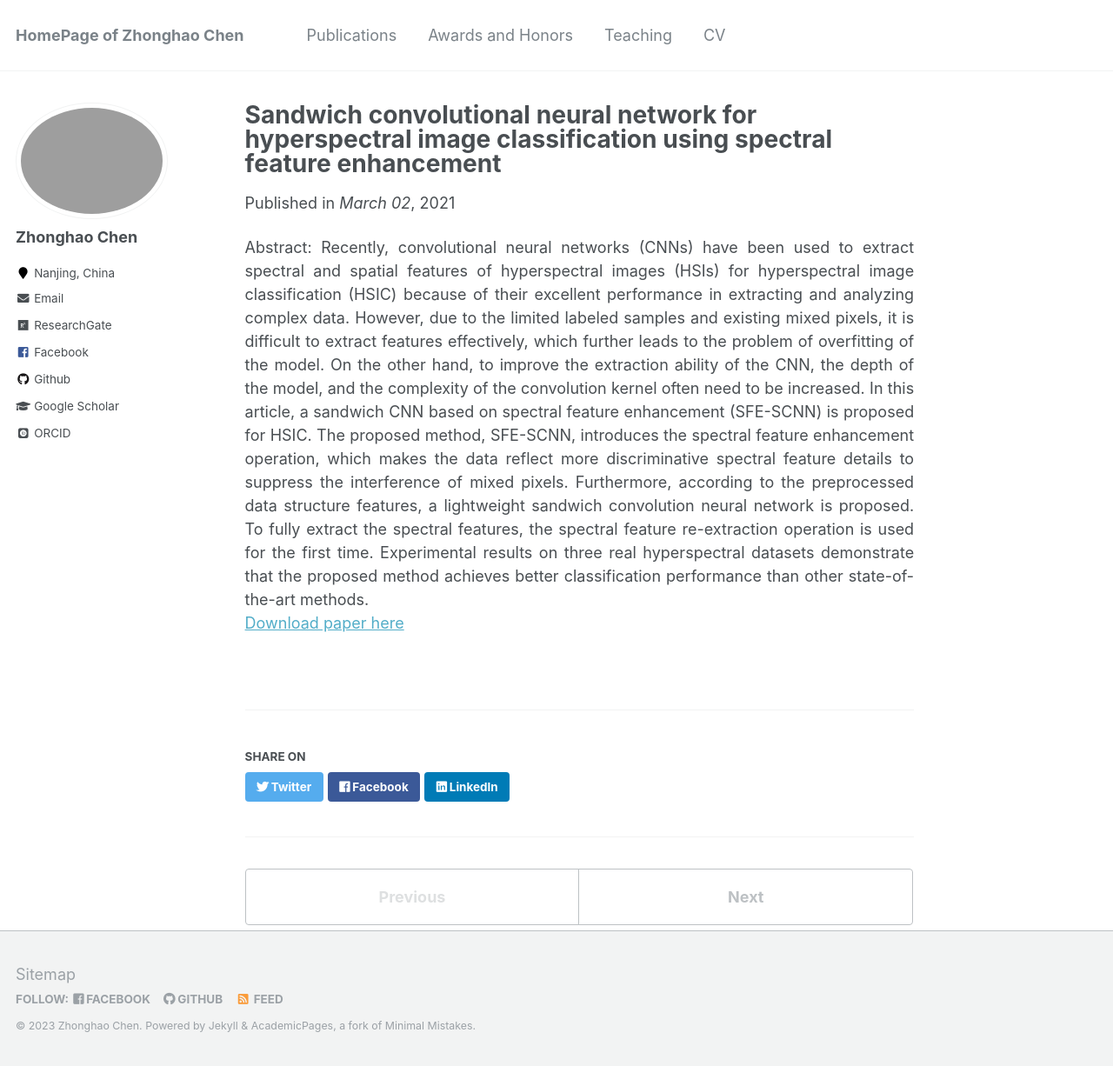
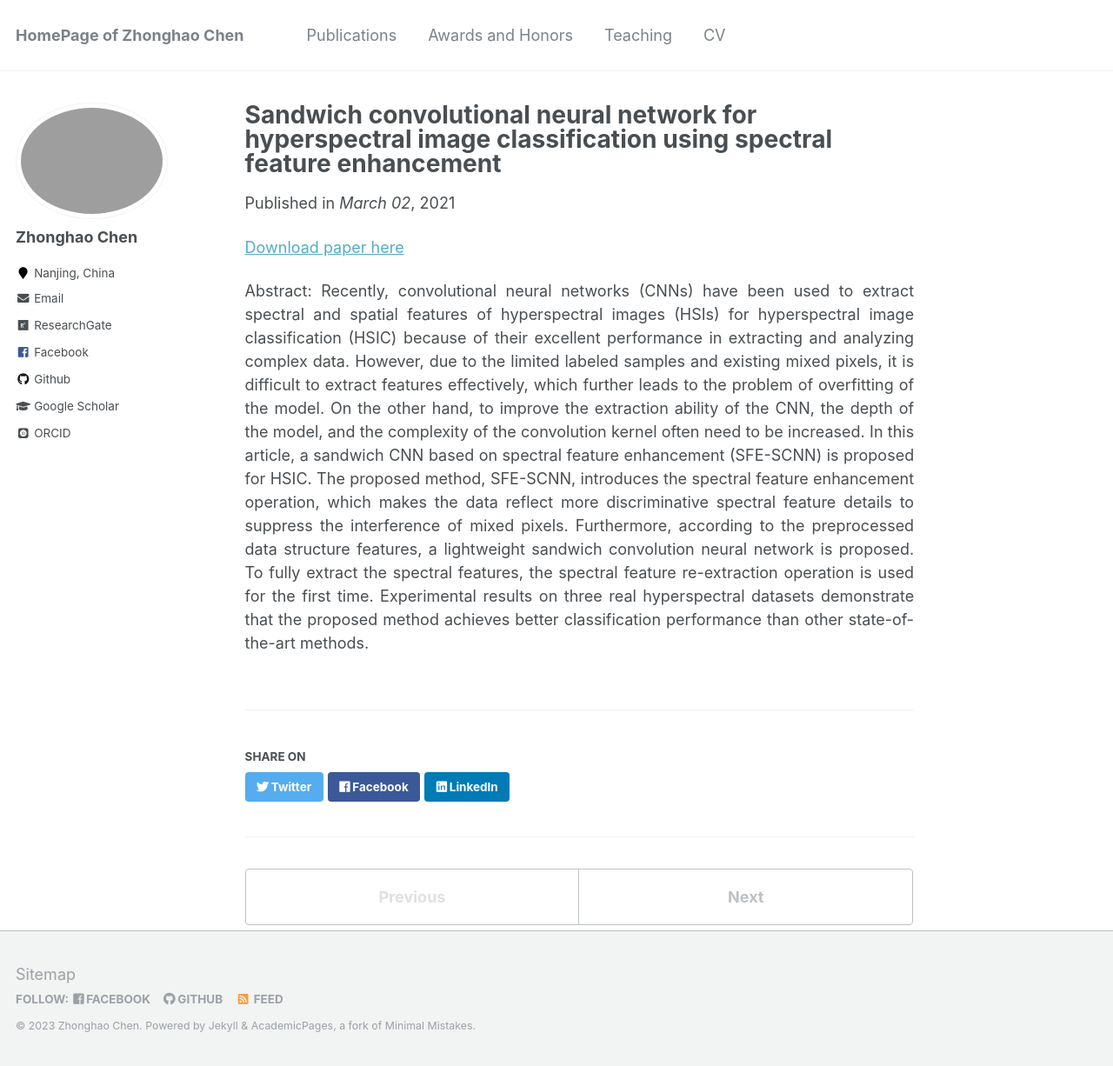
Before and after one commit to zhonghaochen/zhonghaochen.github.io, a Jekyll site: the page built from _publications/2009-10-01-paper-title-number-1.md, in a window 1280 px wide and 1226 px high. Shown: the whole window at 87% size. Built offline with Jekyll 4.4.1, drawn with Linux system fonts in a browser that asks for light colours; some web fonts are replaced.

```diff
--- a/_publications/2009-10-01-paper-title-number-1.md
+++ b/_publications/2009-10-01-paper-title-number-1.md
@@ -4,9 +4,8 @@ collection: publications
 date: 2021-03-2
 venue: 'March 02'
 ---
+[Download paper here](http://academicpages.github.io/files/paper1.pdf)
 
 <div style="text-align: justify;">
 Abstract: Recently, convolutional neural networks (CNNs) have been used to extract spectral and spatial features of hyperspectral images (HSIs) for hyperspectral image classification (HSIC) because of their excellent performance in extracting and analyzing complex data. However, due to the limited labeled samples and existing mixed pixels, it is difficult to extract features effectively, which further leads to the problem of overfitting of the model. On the other hand, to improve the extraction ability of the CNN, the depth of the model, and the complexity of the convolution kernel often need to be increased. In this article, a sandwich CNN based on spectral feature enhancement (SFE-SCNN) is proposed for HSIC. The proposed method, SFE-SCNN, introduces the spectral feature enhancement operation, which makes the data reflect more discriminative spectral feature details to suppress the interference of mixed pixels. Furthermore, according to the preprocessed data structure features, a lightweight sandwich convolution neural network is proposed. To fully extract the spectral features, the spectral feature re-extraction operation is used for the first time. Experimental results on three real hyperspectral datasets demonstrate that the proposed method achieves better classification performance than other state-of-the-art methods.
 </div>
-
-[Download paper here](http://academicpages.github.io/files/paper1.pdf)
```
